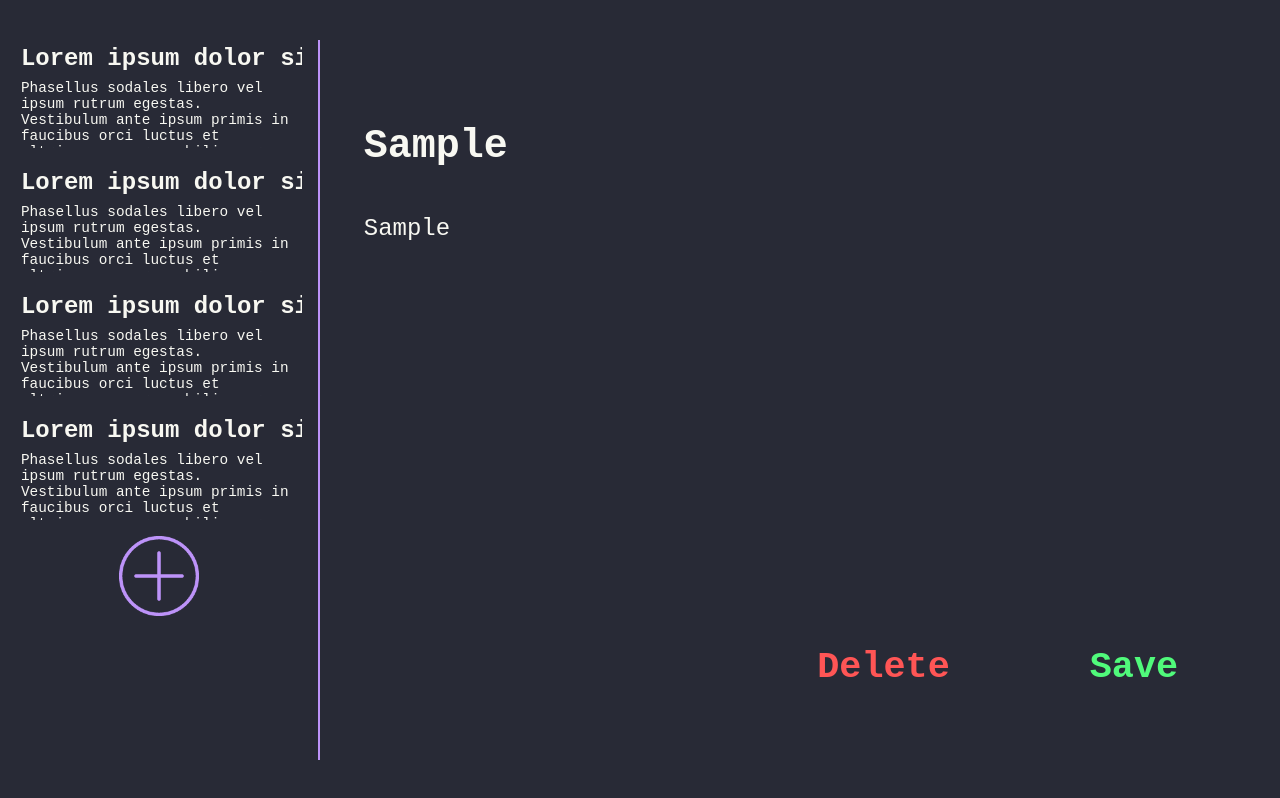
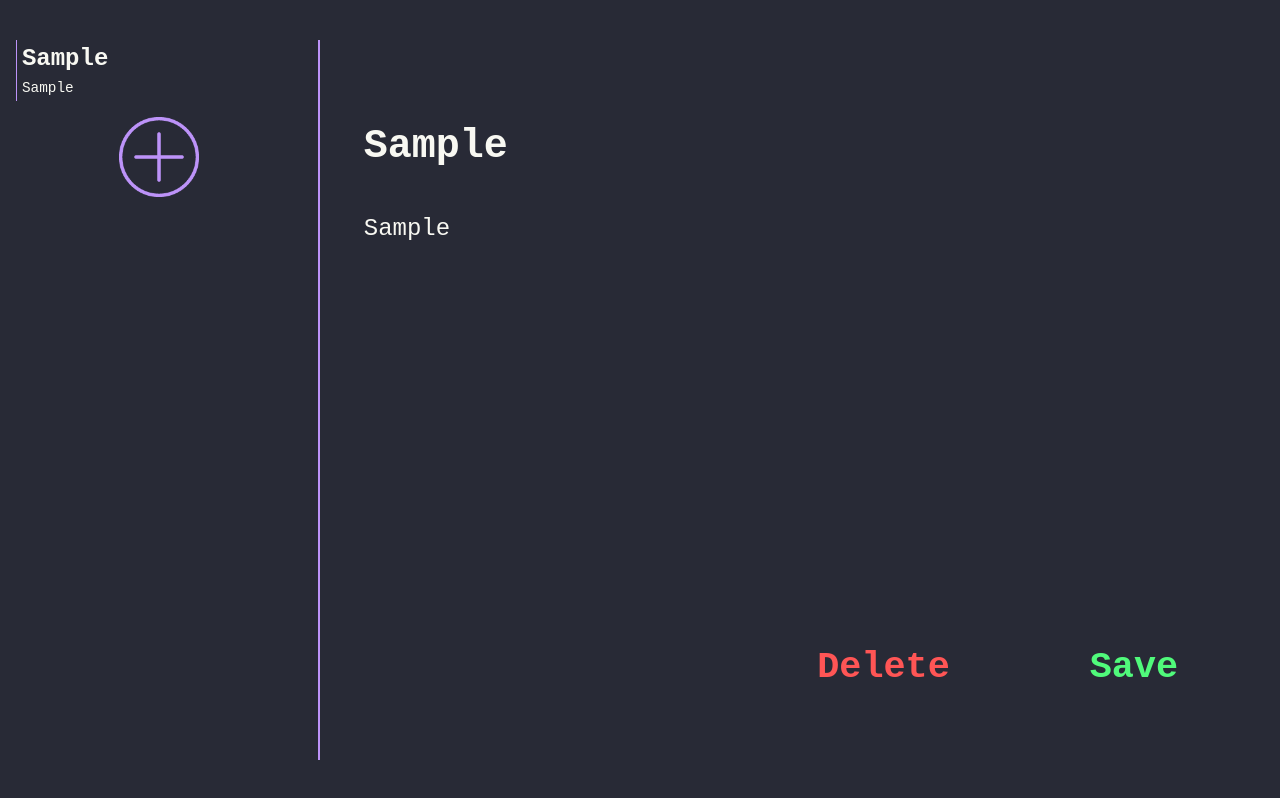
Before and after one commit to Kadin-Wilson/notes, a plain HTML site: page index.html in a window 1280 px wide. Both pictures are taken after typing "Sample", "Sample" into the empty fields and a click on the button "Save". Drawn offline with Linux system fonts and the light colour scheme.

Commit message:
Add Javascript to run the app

```diff
--- a/index.html
+++ b/index.html
@@ -7,35 +7,7 @@
     <body>
         <div class="container">
             <div class="note_selection">
-                <div class="note">
-                    <h2 class="title">Lorem ipsum dolor sit amet</h2>
-                    <p class="body">Phasellus sodales libero vel ipsum rutrum egestas.
-                    Vestibulum ante ipsum primis in faucibus orci luctus et ultrices posuere
-                    cubilia curae; Vivamus at interdum mi. Donec porttitor est feugiat elit
-                    molestie imperdiet eget in ex.</p>
-                </div>
-                <div class="note">
-                    <h2 class="title">Lorem ipsum dolor sit amet</h2>
-                    <p class="body">Phasellus sodales libero vel ipsum rutrum egestas.
-                    Vestibulum ante ipsum primis in faucibus orci luctus et ultrices posuere
-                    cubilia curae; Vivamus at interdum mi. Donec porttitor est feugiat elit
-                    molestie imperdiet eget in ex.</p>
-                </div>
-                <div class="note">
-                    <h2 class="title">Lorem ipsum dolor sit amet</h2>
-                    <p class="body">Phasellus sodales libero vel ipsum rutrum egestas.
-                    Vestibulum ante ipsum primis in faucibus orci luctus et ultrices posuere
-                    cubilia curae; Vivamus at interdum mi. Donec porttitor est feugiat elit
-                    molestie imperdiet eget in ex.</p>
-                </div>
-                <div class="note">
-                    <h2 class="title">Lorem ipsum dolor sit amet</h2>
-                    <p class="body">Phasellus sodales libero vel ipsum rutrum egestas.
-                    Vestibulum ante ipsum primis in faucibus orci luctus et ultrices posuere
-                    cubilia curae; Vivamus at interdum mi. Donec porttitor est feugiat elit
-                    molestie imperdiet eget in ex.</p>
-                </div>
-                <button class="add_button"></button>
+                <button class="add"></button>
             </div>
             <div class="active_note">
                 <input type="text" name="title" placeholder="Title Your Note">
@@ -44,5 +16,6 @@
                 <button type="button" class="save">Save</button>
             </div>
         </div>
+        <script type="module" src="main.js"></script>
     </body>
 </html>
--- a/main.css
+++ b/main.css
@@ -48,10 +48,17 @@ button {
 }
 .note {
     width: 90%;
-    height: 15%;
+    max-height: 12%;
     margin-bottom: 5%;
     padding: 5px;
     overflow: hidden;
+    cursor: pointer;
+}
+.note:hover {
+    background-color: #424559;
+}
+.note.active {
+    border-left: 1px solid #BD93F9;
 }
 .note h2 {
     margin: 0;
@@ -65,7 +72,7 @@ button {
     padding: 0;
     font-size: 90%;
 }
-.add_button {
+.add {
     max-width: 80px;
     max-height: 80px;
     width: 15vw;
@@ -74,10 +81,10 @@ button {
     background-size: contain;
     background-repeat: no-repeat;
 }
-.add_button:hover {
+.add:hover {
     filter: drop-shadow(0 0 8px #BD93F9);
 }
-.add_button:active {
+.add:active {
     transform: scale(0.95);
 }
 
--- /dev/null
+++ b/main.js
@@ -0,0 +1,107 @@
+import * as Notes from './notes.js';
+
+
+let activeNote = null;
+
+let saveBtn = document.querySelector('.save');
+saveBtn.addEventListener('click', save);
+
+let deleteBtn = document.querySelector('.delete');
+deleteBtn.addEventListener('click', remove);
+
+let addBtn = document.querySelector('.add');
+addBtn.addEventListener('click', newNote);
+
+// either create a new note or update active note's content
+function save() {
+    if(activeNote === null) { // if a note is currently active
+        let {title, body} = getContent();
+        let index = Notes.add(title, body);
+        makeActiveNote.call(addNote(index)); // build a note element & set as active
+    }
+    else { // if a note is active
+        let {title, body} = getContent();
+        Notes.replace(activeNote.noteIndex, title, body);
+        updateNote();
+    }
+}
+
+// remove the currently active note
+function remove() {
+    if (activeNote === null) return; // can't remove nonexistent note
+
+    Notes.remove(activeNote.noteIndex);
+    activeNote.remove();
+
+    newNote();
+}
+
+// takes a note index and returns a constructed note element
+function addNote(index) {
+    let {title, body} = Notes.get(index);
+
+    // build note element
+    let noteElm = document.createElement('div');
+    noteElm.classList.toggle('note');
+
+    let titleElm = document.createElement('h2');
+    titleElm.textContent = title;
+    let bodyElm = document.createElement('p');
+    bodyElm.textContent = body;
+
+    noteElm.append(titleElm, bodyElm);
+    noteElm.noteIndex = index;
+
+    // add to document
+    document.querySelector('.note_selection').insertBefore(noteElm, addBtn);
+
+    noteElm.addEventListener('click', makeActiveNote);
+
+    return noteElm;
+}
+
+// updates the note element for the currently active note
+function updateNote() {
+    let {title, body} = Notes.get(activeNote.noteIndex);
+
+    activeNote.querySelector('h2').textContent = title;
+    activeNote.querySelector('p').textContent = body;
+}
+
+// clear out the active note so we can make a new note
+function newNote() {
+    setContent('', '');
+
+    if (activeNote !== null) activeNote.classList.remove('active'); // style for active note
+    activeNote = null;
+}
+
+// takes 'this' object and makes it active note
+function makeActiveNote() {
+    if (activeNote !== null) activeNote.classList.remove('active'); // style for active note
+    activeNote = this;
+    activeNote.classList.add('active'); // style for active note
+
+    let {title, body} = Notes.get(this.noteIndex);
+    setContent(title, body);
+}
+
+// get content from our inputs
+function getContent() {
+    let titleInputElm = document.querySelector('input');
+    let bodyInputElm = document.querySelector('textarea');
+
+    let title = titleInputElm.value || 'Title Your Note';
+    let body = bodyInputElm.value || 'Type your note here.';
+
+    return {title, body};
+}
+
+// set the content in the input fields
+function setContent(title, body) {
+    let titleInputElm = document.querySelector('input');
+    let bodyInputElm = document.querySelector('textarea');
+
+    titleInputElm.value = title;
+    bodyInputElm.value = body;
+}
--- a/notes.js
+++ b/notes.js
@@ -58,7 +58,7 @@ function replace(index, title, body) {
 // take a note's index
 // destroy the note
 // return the destroyed note
-function delete(index) {
+function remove(index) {
     if (!notes.has(index)) throw new NoteIndexError('Invalid Index');
 
     let note = notes.get(index);
@@ -67,4 +67,4 @@ function delete(index) {
     return note;
 }
 
-export {add, get, replace, delete};
+export {add, get, replace, remove};
```
